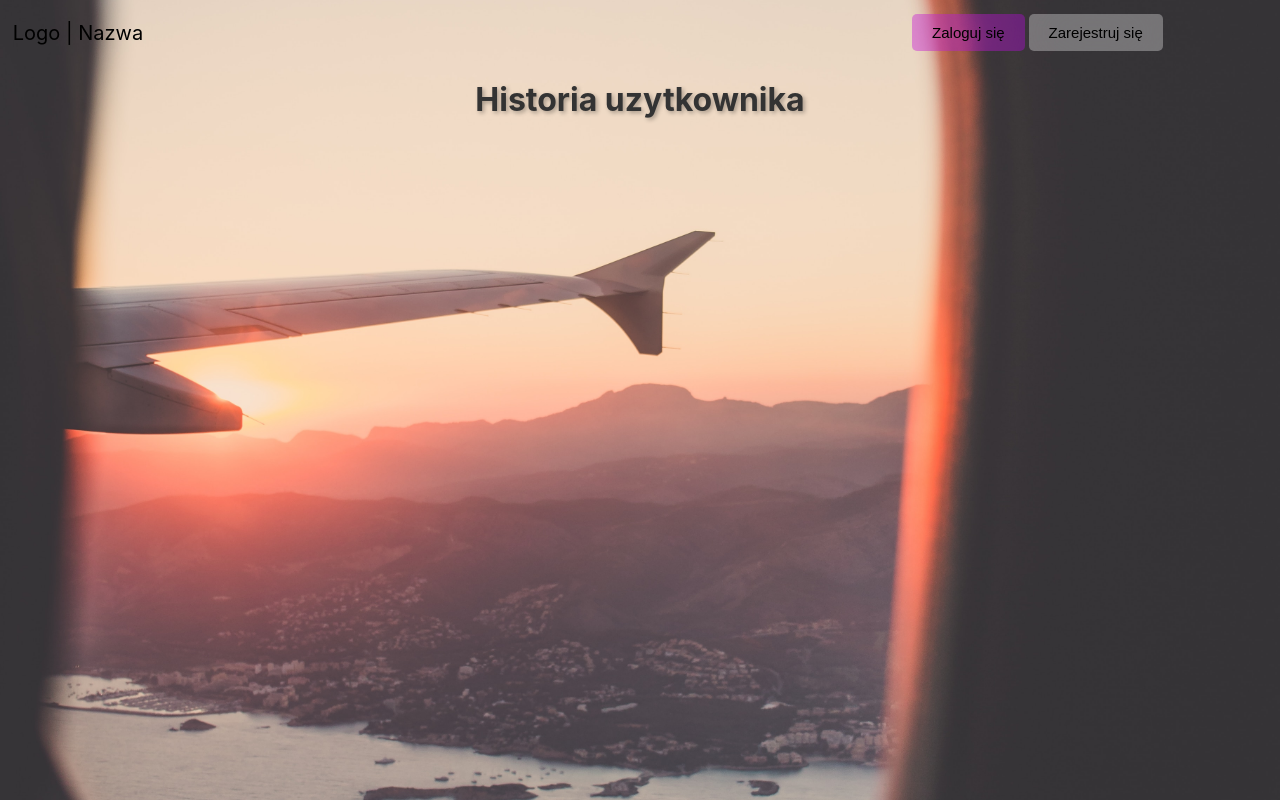
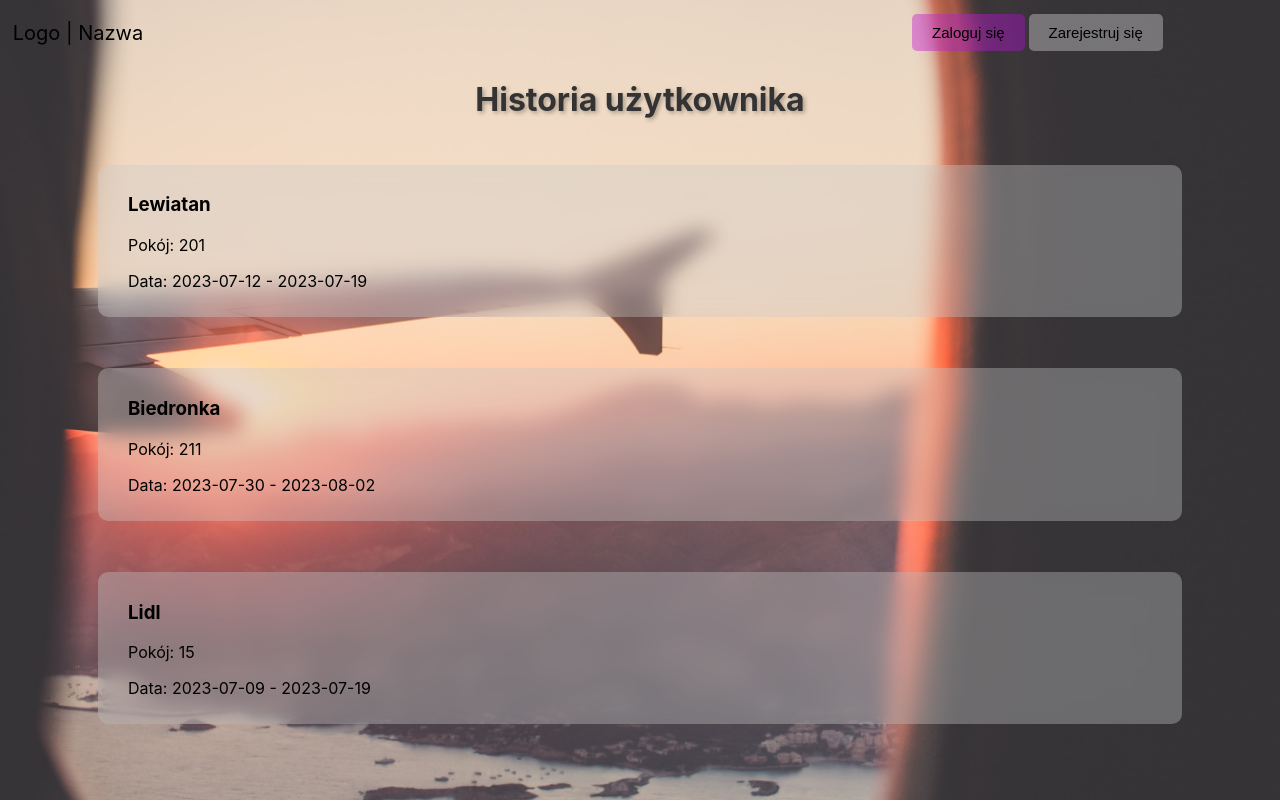
Before and after one commit to krzyswys/Hotel-managment-database, a React (Create React App) app in the folder client/: page /history in a window 1280 px wide. Built offline with nearby package versions, Linux system fonts and the light colour scheme.

Commit message:
frontend user history

```diff
--- a/client/src/pages/History/History.js
+++ b/client/src/pages/History/History.js
@@ -1,12 +1,17 @@
 import React from 'react';
 import './history.css'
-import { useNavigate } from 'react-router-dom';
+import HistoryRecord from "../HistoryRecord/HistoryRecord"
 
 const History = () => {
-  const navigation = useNavigate();
-
   return (
-    <h2>Historia uzytkownika</h2>
+    <div className="history">
+      <h2>Historia użytkownika</h2>
+      <div className="hotel-query-container">
+        <HistoryRecord hotelName="Lewiatan" room="201" dateFrom="2023-07-12" dateTo="2023-07-19"/>
+        <HistoryRecord hotelName="Biedronka" room="211" dateFrom="2023-07-30" dateTo="2023-08-02"/>
+        <HistoryRecord hotelName="Lidl" room="15" dateFrom="2023-07-09" dateTo="2023-07-19"/>
+      </div>
+    </div>
   );
 };
 
--- /dev/null
+++ b/client/src/pages/HistoryRecord/HistoryRecord.js
@@ -0,0 +1,20 @@
+import React from 'react';
+import './historyRecord.css'
+
+class HistoryRecord extends React.Component {
+  constructor(props) {
+    super(props);
+  }
+
+  render() {
+    return(
+      <div class="history-record">
+        <h3>{ this.props.hotelName }</h3>
+        <p>Pokój: { this.props.room }</p>
+        <p>Data: { this.props.dateFrom } - { this.props.dateTo }</p>
+      </div>
+    )
+  }
+}
+
+export default HistoryRecord;
--- /dev/null
+++ b/client/src/pages/HistoryRecord/historyRecord.css
@@ -0,0 +1,8 @@
+.history-record {
+    width: 80%;
+    margin: 2% 0% 2% 0%;
+    background-color: rgba(202, 202, 202, 0.363);
+    border-radius: 10px;
+    padding: 10px 30px;
+    backdrop-filter: blur(10px);
+}
```
